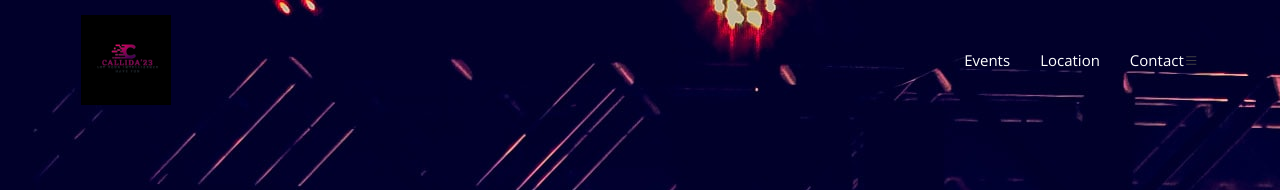
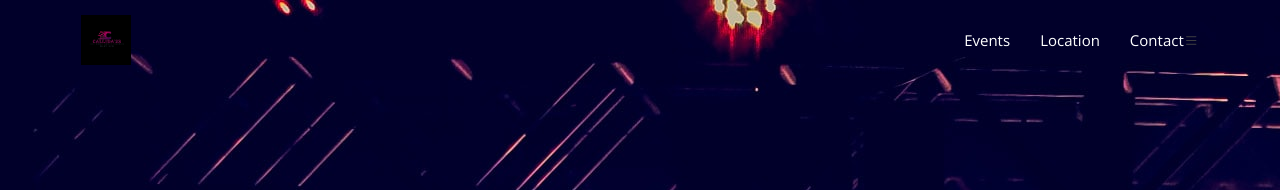
Before and after one commit to viki911/Sympo_Callida-23, a plain HTML site: page index.html in a window 1280 px wide. Shown: the top 190 px of the page. Drawn offline with nearby package versions, Linux system fonts and the light colour scheme.

Commit message:
logo height

```diff
--- a/assets/css/style.css
+++ b/assets/css/style.css
@@ -134,8 +134,8 @@ h6 {
 }
 
 #header .logo img {
-  max-height: 90px;
-  max-width: auto;
+  max-height: 50px;
+  max-width: 80px;
 }
 
 /*--------------------------------------------------------------
```
